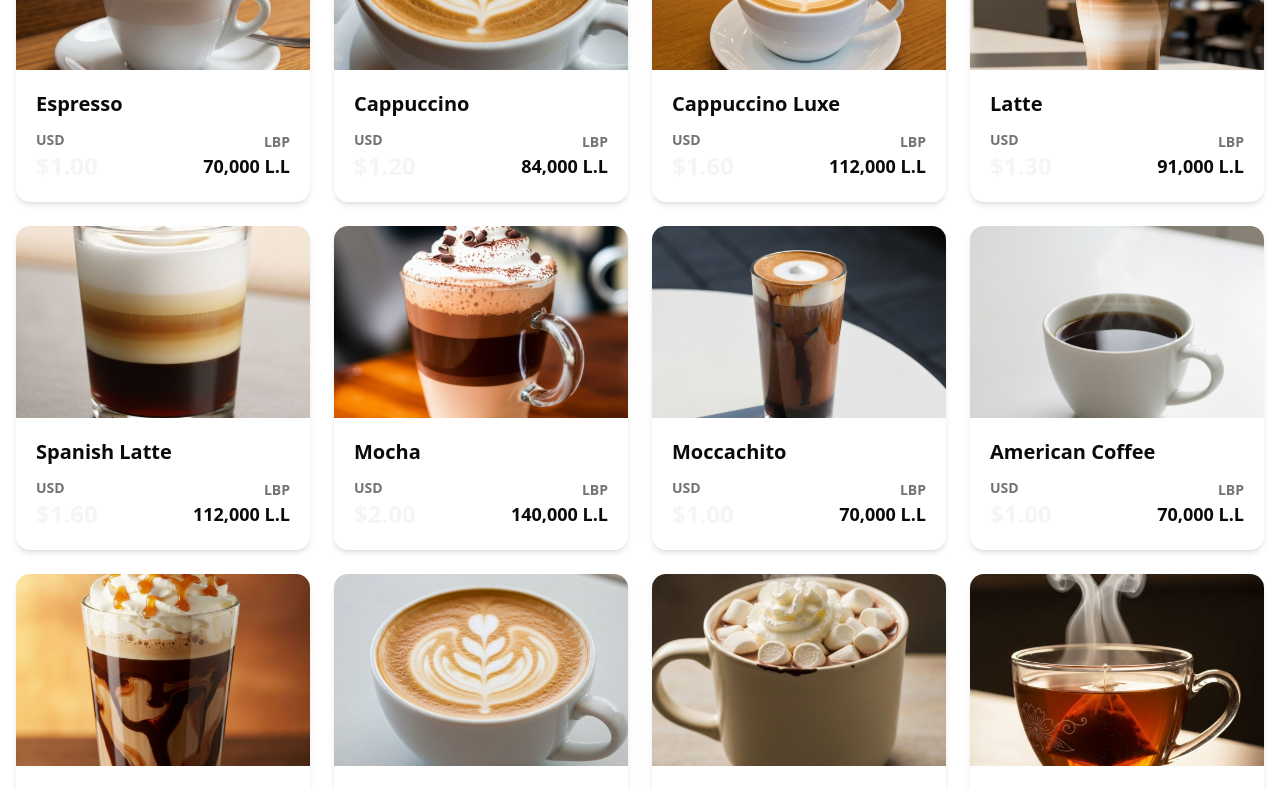
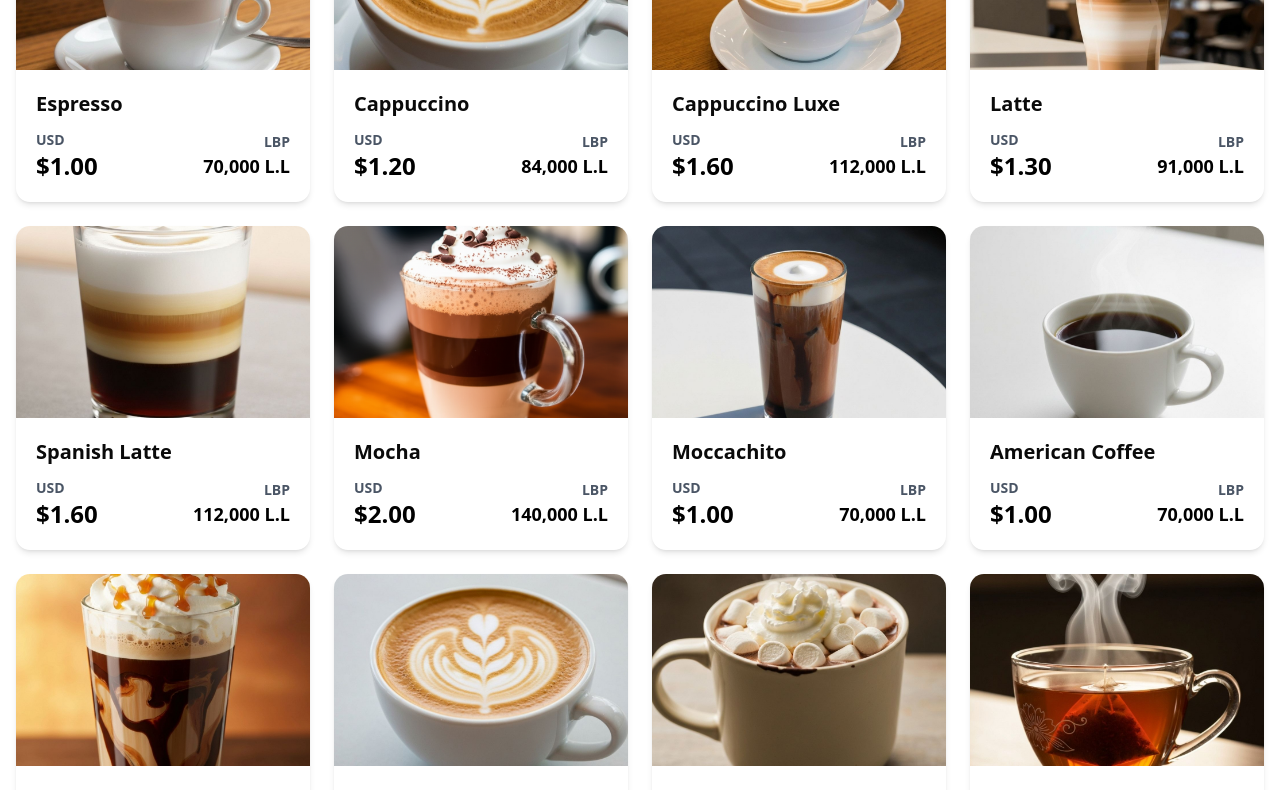
Before and after one commit to brainrotstycoon-a11y/hh_project, a Next.js app: page / in a window 1280 px wide. Shown: the part 940-1730 px from the top of the page. Built offline with nearby package versions, Linux system fonts and the light colour scheme.

Commit message:
fix: change price text color to black

```diff
--- a/components/menu-item-card.tsx
+++ b/components/menu-item-card.tsx
@@ -31,12 +31,14 @@ export default function MenuItemCard({ item, onClick, index }: MenuItemCardProps
 
         <div className="flex items-center justify-between gap-3">
           <div className="flex flex-col">
-            <span className="text-sm font-semibold text-muted-foreground">USD</span>
-            <span className="text-2xl font-black text-accent">${item.priceUSD}</span>
+            <span className="text-sm font-semibold text-gray-600">USD</span>
+            <span className="text-2xl font-black text-black">${item.priceUSD}</span>
           </div>
           <div className="flex flex-col text-right">
-            <span className="text-sm font-semibold text-muted-foreground">LBP</span>
-            <span className="text-lg font-bold text-foreground">{item.priceLBP.toLocaleString()} L.L</span>
+            <span className="text-sm font-semibold text-gray-600">LBP</span>
+            <span className="text-lg font-bold text-black">
+              {item.priceLBP.toLocaleString()} L.L
+            </span>
           </div>
         </div>
       </div>
```
